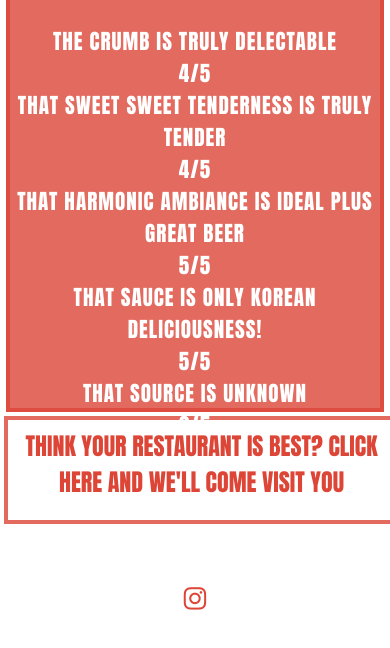
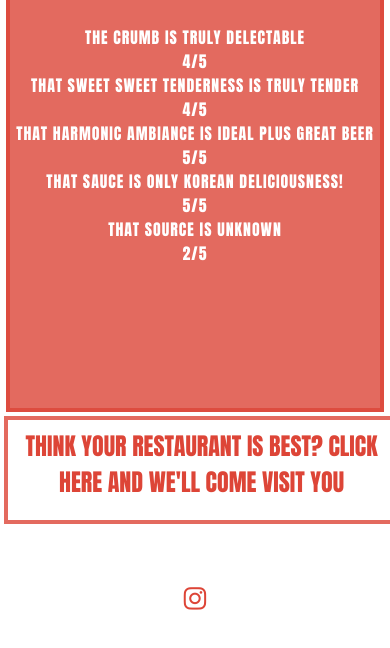
Before and after one commit to cwallacebailey/html_css_portfolio_project1, a plain HTML site: page meat.html in a window 390 px wide. Shown: the part 2100-2748 px from the top of the page. Drawn offline with Linux system fonts and the light colour scheme.

Commit message:
update results font size to be responsive to screen size

```diff
--- a/assets/css/style.css
+++ b/assets/css/style.css
@@ -266,6 +266,7 @@ footer {
         width: 80%;
         margin: 4px auto;
     }
+
 }
 
 @media screen and (max-width: 1050px) {
@@ -289,6 +290,10 @@ footer {
 
     #title {
         margin-left: 22%;
+    }
+
+    #results {
+        font-size: 90%;
     }
 }
 
```
